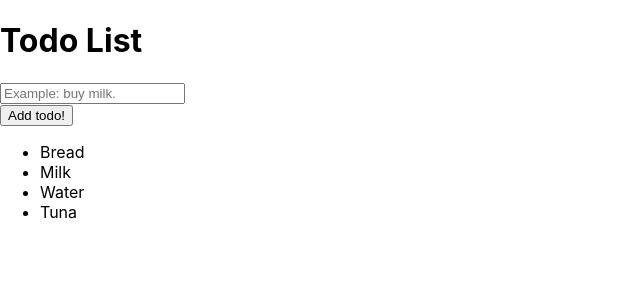
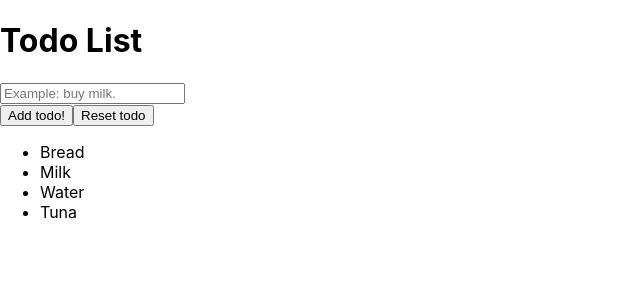
Before and after one commit to ToniPons97/lists-app, a React (Create React App) app: page / in a window 1280 px wide. Shown: the top 300 px of the page, without its empty margins (0-640 px from the left). Built offline with nearby package versions, Linux system fonts and the light colour scheme.

Commit message:
First commit.

```diff
--- a/src/components/TodoList.js
+++ b/src/components/TodoList.js
@@ -9,10 +9,27 @@ export class TodoList extends React.Component {
 
     addTodoItem = () => {
         const input = this._inputRef.current;
-        this.setState({items: [...this.state.items, input.value]});
+        const value = input.value;
 
-        input.focus();
-        setTimeout(() => input.value = '', 50);
+        if (value !== '') {
+            this.setState({items: [...this.state.items, value]});
+            input.focus();
+            setTimeout(() => input.value = '', 50);
+        }
+
+    }
+
+    handleListReset = () => {
+        const input = this._inputRef.current;
+        const value = input.value;
+
+        if (this.state.items.length > 0) {
+            this.setState({items: []});
+            input.focus();
+
+            if (value !== '')
+                input.value = '';
+        }
     }
 
 
@@ -23,10 +40,12 @@ export class TodoList extends React.Component {
                 <input ref={this._inputRef} placeholder="Example: buy milk." autoComplete="off" />
                 <br />
                 <button onClick={this.addTodoItem}>Add todo!</button>
+                <button onClick={this.handleListReset}>Reset todo</button>
 
                 <ul>
                     {this.state.items.map((item, index) => <li key={item+index}>{item}</li>)}
                 </ul>
+
             </div>
         );
     }
```
